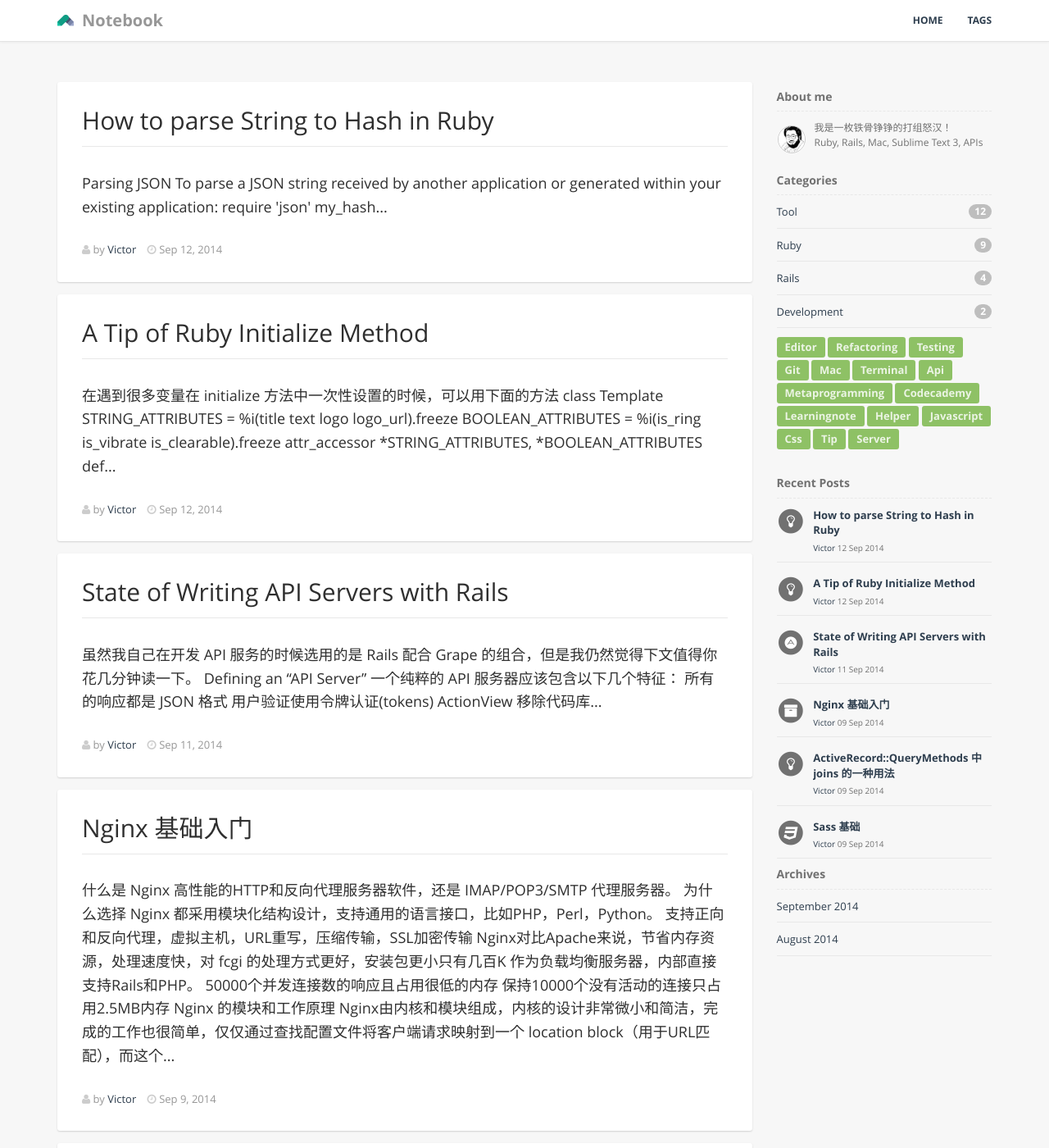
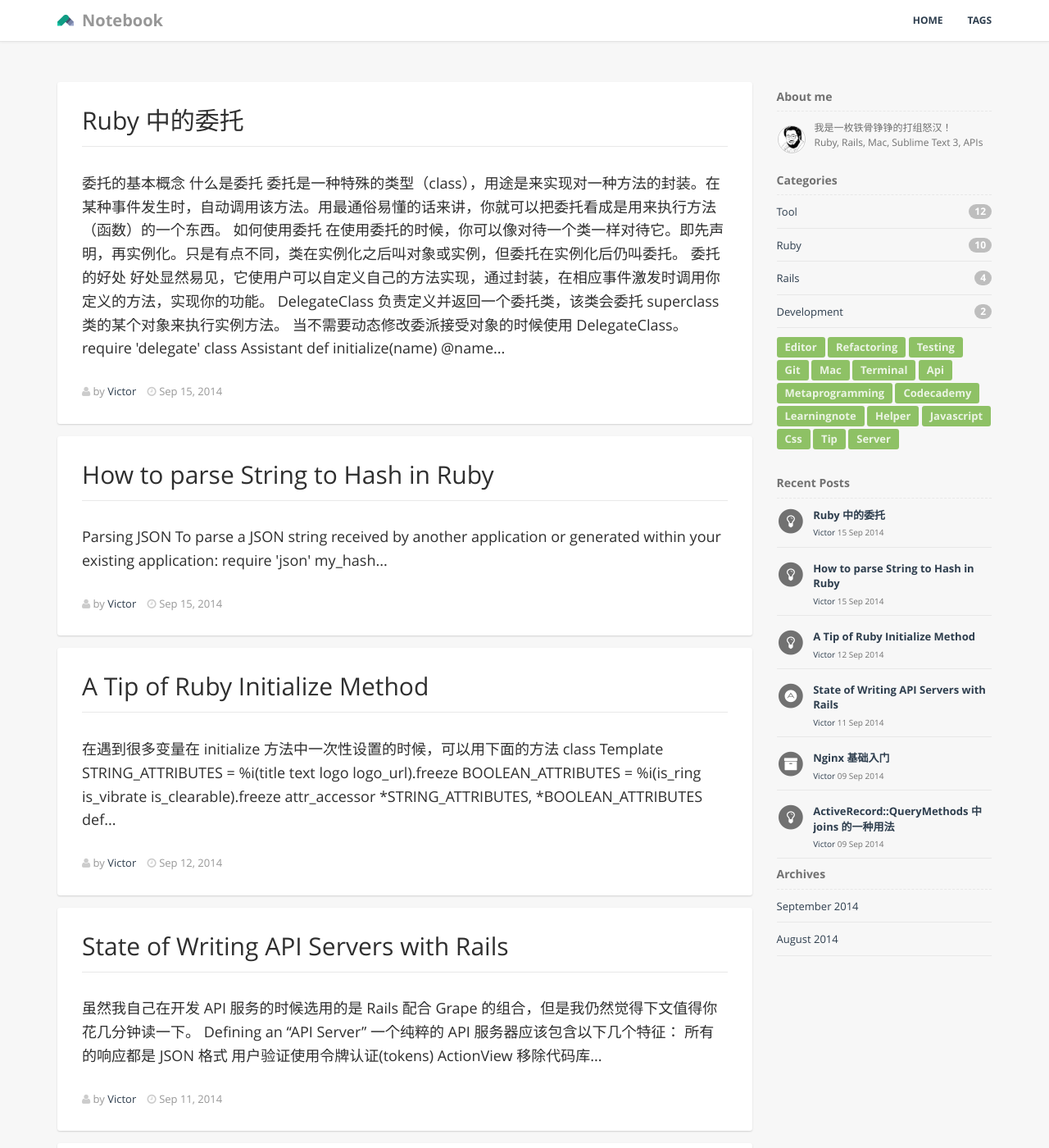
Before and after one commit to GiaoGiaoCat/GiaoGiaoCat.github.io, a Jekyll site: the page built from index.html, in a window 1280 px wide and 1400 px high. Shown: the whole window at 82% size. Built offline with Jekyll 4.4.1, drawn with Linux system fonts in a browser that asks for light colours; Markdown is read by kramdown in place of the engine named in the settings; the list of posts is cut into pages by our own code; some of the changed text lies outside the part shown.

Commit message:
新增 ruby 的委托

````diff
--- /dev/null
+++ b/_posts/201409/2014-09-15-ruby-delegation.md
@@ -0,0 +1,176 @@
+---
+layout: post
+title:  "Ruby 中的委托"
+date:   2014-09-15 11:30:00
+categories: ruby
+tags: tip
+author: "Victor"
+---
+
+## 委托的基本概念
+
+### 什么是委托
+
+委托是一种特殊的类型（class），用途是来实现对一种方法的封装。在某种事件发生时，自动调用该方法。用最通俗易懂的话来讲，你就可以把委托看成是用来执行方法（函数）的一个东西。
+
+### 如何使用委托
+
+在使用委托的时候，你可以像对待一个类一样对待它。即先声明，再实例化。只是有点不同，类在实例化之后叫对象或实例，但委托在实例化后仍叫委托。
+
+
+### 委托的好处
+
+好处显然易见，它使用户可以自定义自己的方法实现，通过封装，在相应事件激发时调用你定义的方法，实现你的功能。
+
+
+## DelegateClass
+
+负责定义并返回一个委托类，该类会委托 superclass 类的某个对象来执行实例方法。
+
+当不需要动态修改委派接受对象的时候使用 ```DelegateClass```。
+
+```ruby
+require 'delegate'
+
+class Assistant
+  def initialize(name)
+    @name = name
+  end
+
+  def read_email
+    "(#{@name}) It is mostly spam."
+  end
+end
+
+class Manager < DelegateClass(Assistant)
+  def initialze(assistant)
+     super(assistant)
+  end
+
+  def attend_meeting
+    puts "please hold my call"
+  end
+end
+```
+
+```ruby
+assistant= Assistant.new("Bill Gate")
+mgr = Manager.new(assistant)
+mgr.read_email #(Bill Gate) It is mostly spam.
+mgr.attend_meeting # please hold my call
+```
+
+
+## SimpleDelegator
+
+### 方法介绍
+
+当一个对象在自己的生命周期中，需要把动作委托给不同的对象时，使用 ```SimpleDelegator```。
+
+类方法：
+
+```ruby
+SimpleDelegator.new(obj) # 生成一个对象, 它委托obj来执行自身所拥有的方法。
+```
+
+实例方法：
+
+```ruby
+__getobj__ # 返回接受委托的对象。
+__setobj__ # 将接受委托的对象变为obj。
+```
+
+请注意，因为只有在生成时才会进行委托方法的定义，所以即使接受委托的对象和obj之间存在实例方法上的差异，也无法再次设定委托实例方法。因此，这里的建议是新的委托对象最好和原始的委托对象保持类型一致。
+
+### 例子
+
+```ruby
+# example 1:
+names = SimpleDelegator.new(%w{James Edward Gray II})
+puts names[1] # => Edward
+names.__setobj__(%w{Gavin Sinclair})
+puts names[1] # => Sinclair
+```
+
+```ruby
+# example 2:
+class SuperArray < SimpleDelegator
+  def [](*args)
+    super + 1
+  end
+end
+
+SuperArray.new([1])[0] #=> 2
+```
+
+### 动态修改委派对象
+
+下面的例子演示如何动态的修改接受委托的对象：
+
+```ruby
+# example 1:
+class Stats
+  def initialize
+    @source = SimpleDelegator.new([])
+  end
+
+  def stats(records)
+    @source.__setobj__(records)
+
+    "Elements:  #{@source.size}\n" +
+    " Non-Nil:  #{@source.compact.size}\n" +
+    "  Unique:  #{@source.uniq.size}\n"
+  end
+end
+
+s = Stats.new
+puts s.stats(%w{James Edward Gray II})
+puts
+puts s.stats([1, 2, 3, nil, 4, 5, 1, 2])
+```
+
+另一个演示如何动态的修改接受委托的对象的例子：
+
+```ruby
+# example 2:
+require 'delegate'
+
+class TicketSeller
+  def sellTicket
+    return 'Here is a ticket'
+  end
+end
+
+class NoTicketSeller
+  def sellTicket
+    "Sorry-come back tomorrow"
+   end
+end
+
+class TicketOffice < SimpleDelegator
+  def initialize
+    @seller = TicketSeller.new
+    @noseller = NoTicketSeller.new
+    super(@seller)
+  end
+
+  def allowSales(allow = true)
+    __setobj__(allow ? @seller : @noseller)
+    allow
+  end
+end
+```
+
+```ruby
+to = TicketOffice.new
+to.sellTicket #=>  "Here is a ticket"
+to.allowSales(false) #=> false
+to.sellTicket #=> "Sorry-come back tomorrow"
+to.allowSales(true) #=> true
+to.sellTicket #=> "Here is a ticket"
+```
+
+### 相关链接
+
+* [When to use Ruby DelegateClass instead of SimpleDelegator?](http://stackoverflow.com/questions/13104942/when-to-use-ruby-delegateclass-instead-of-simpledelegator-delegateclass-method)
+* [Ruby 中文文档](http://www.kuqin.com/rubycndocument/man/addlib/delegate.html#SimpleDelegator)
--- a/_posts/201409/2014-09-15-string-to-json.md
+++ b/_posts/201409/2014-09-15-string-to-json.md
@@ -1,7 +1,7 @@
 ---
 layout: post
 title:  "How to parse String to Hash in Ruby"
-date:   2014-09-12 17:10:00
+date:   2014-09-15 11:00:00
 categories: ruby
 tags: tip
 author: "Victor"
````
